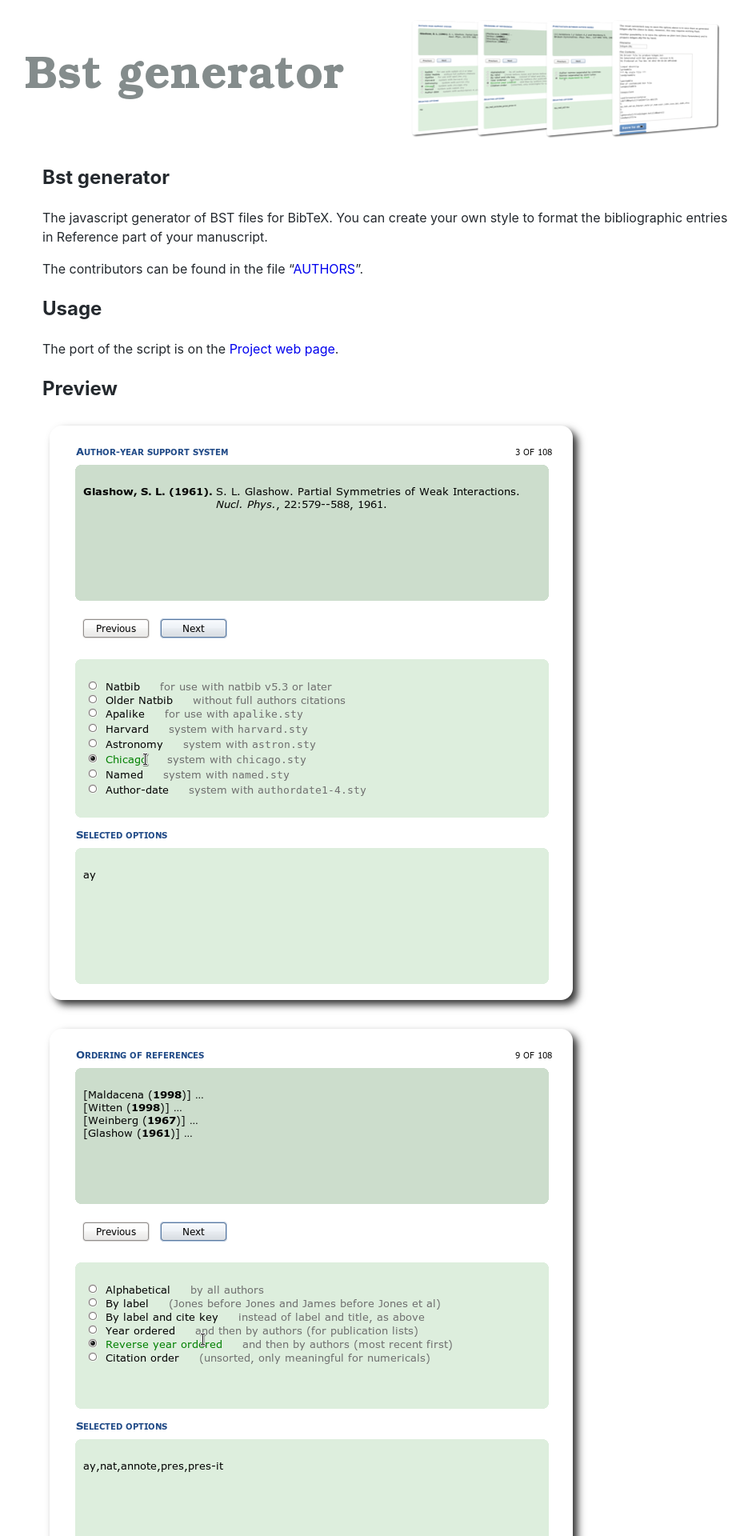
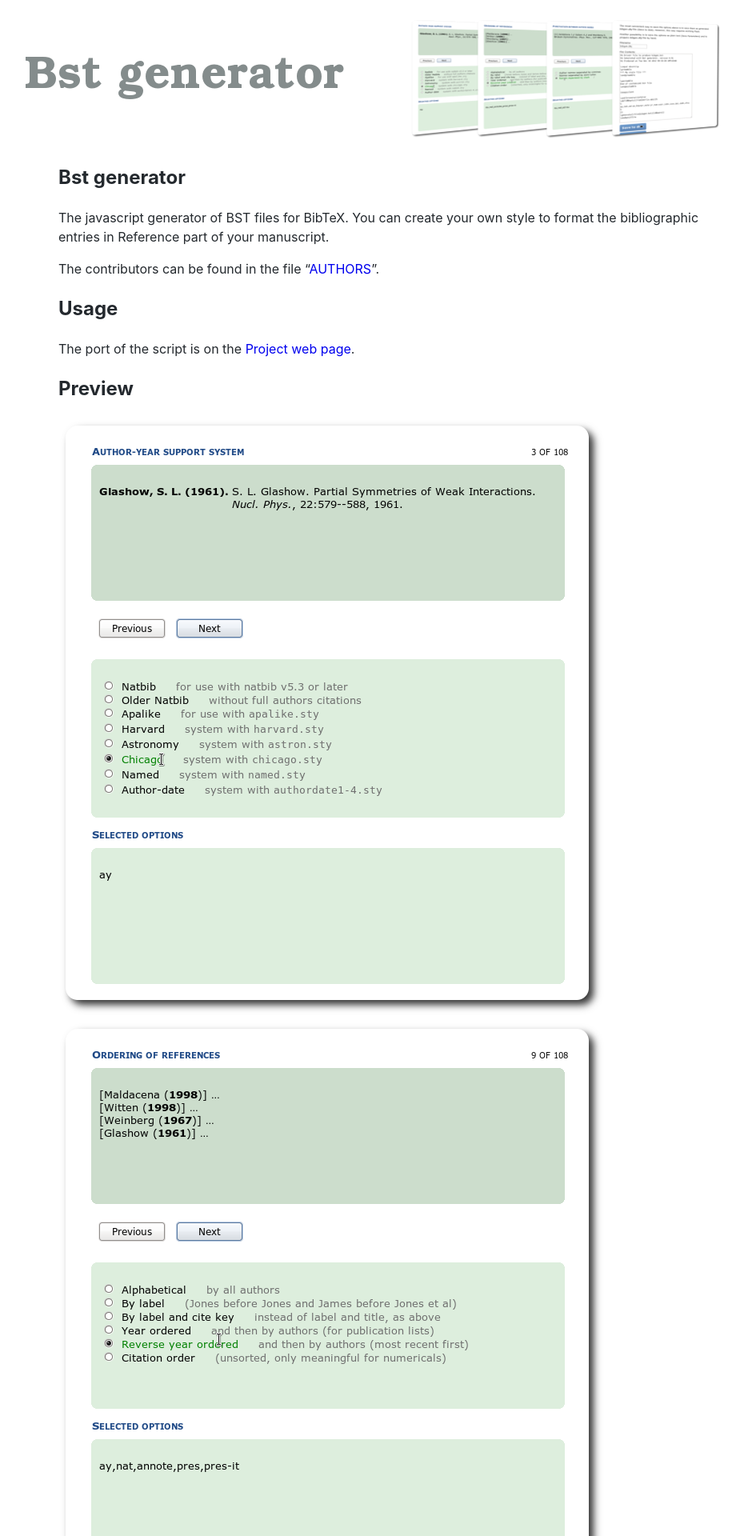
Before and after one commit to Mezek/Bst_generator, a Jekyll site: the page built from README.md, in a window 1280 px wide. Shown: the top 1920 px of the page at 80% size, without its empty margins (157-1097 px from the left). Built offline with Jekyll 4.4.1, drawn with Linux system fonts in a browser that asks for light colours; our own code applies the rules of GitHub Pages for plain Markdown files.

Commit message:
Update main.css

```diff
--- a/css/main.css
+++ b/css/main.css
@@ -20,7 +20,7 @@ a:hover {
 }
 
 #main_content {
-	max-width: 860px;
+	max-width: 820px;
 }
 
 footer {
```
